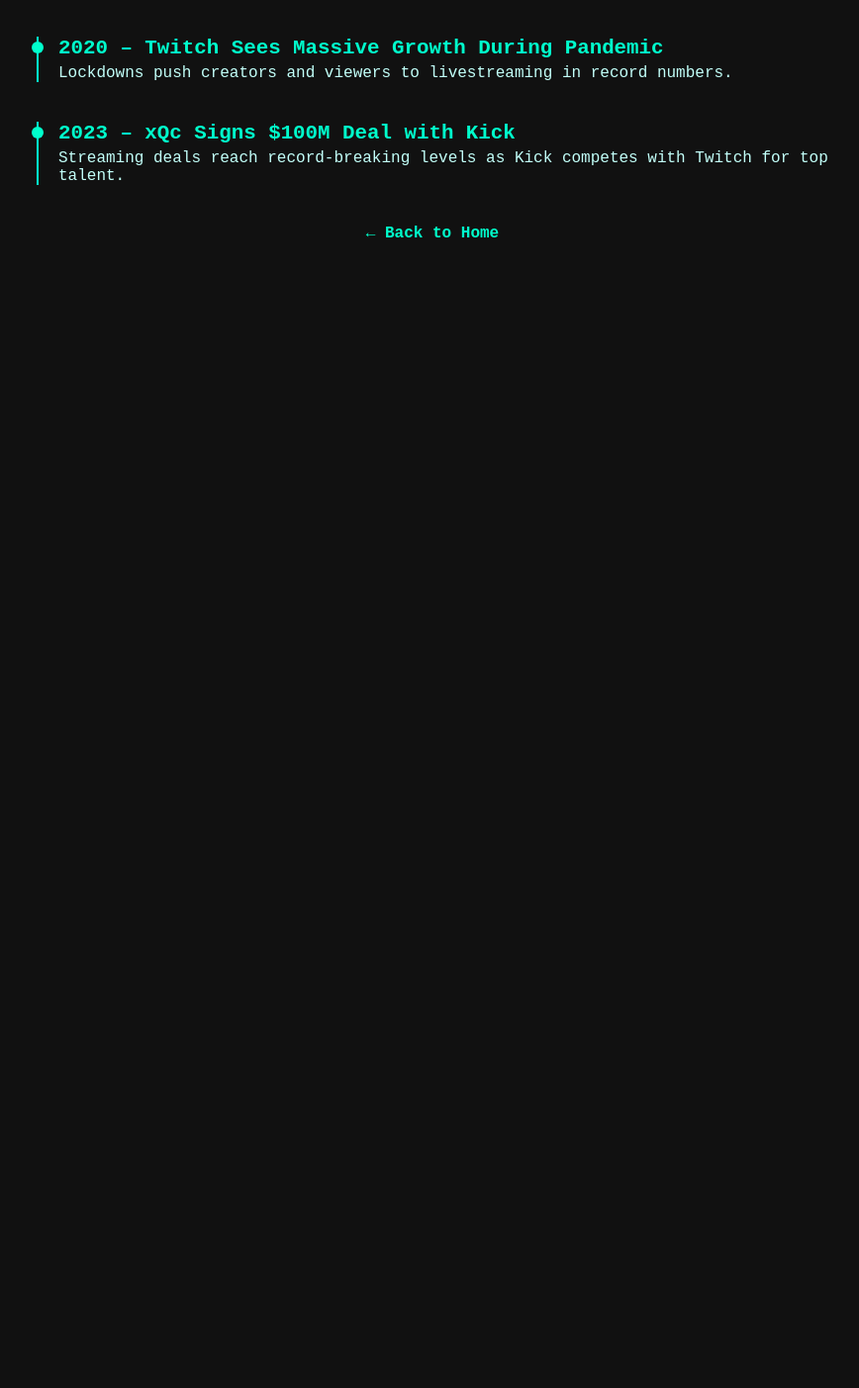
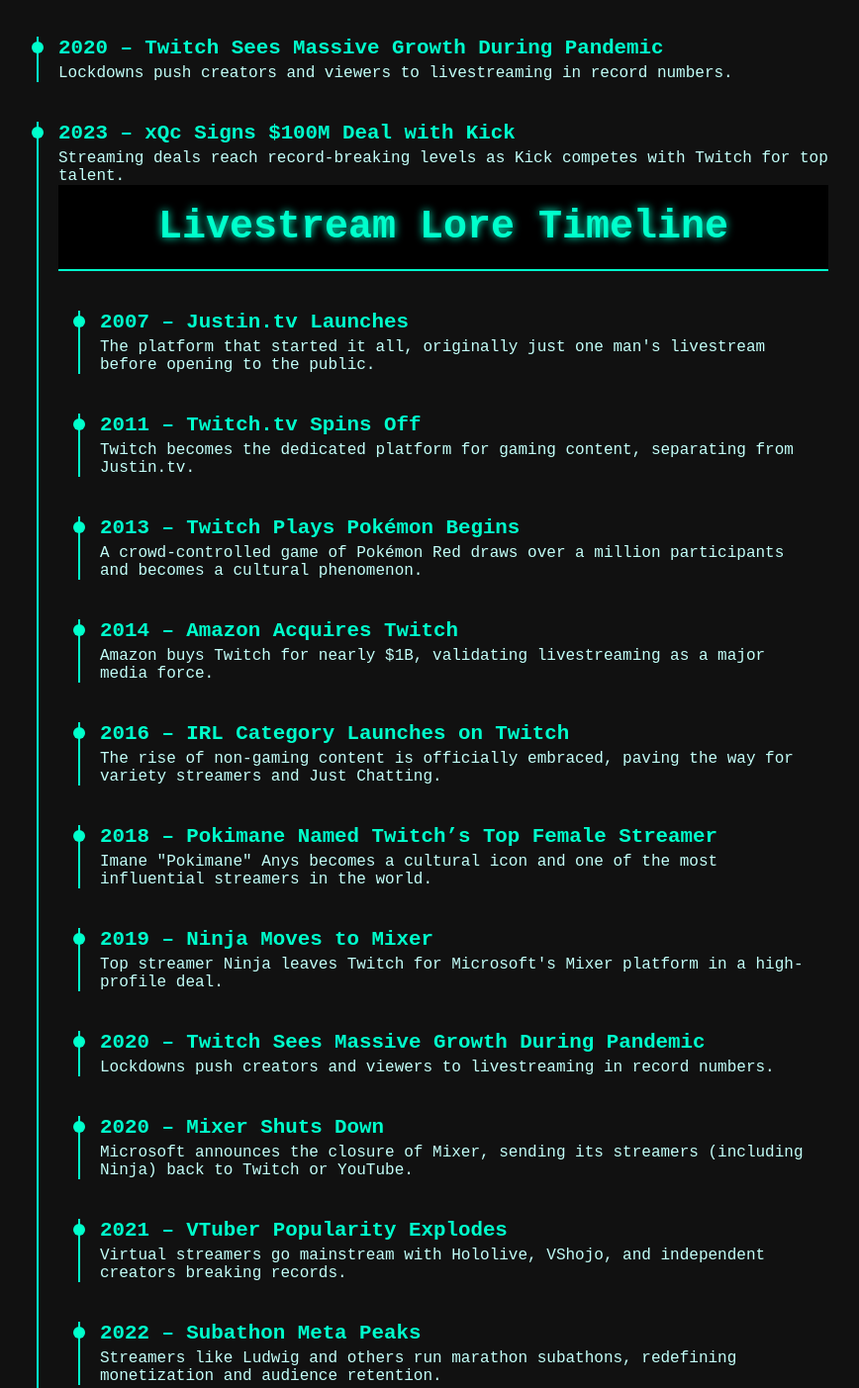
Before and after one commit to LivestreamLore/LivestreamLore, a plain HTML site: page timeline.html in a window 1280 px wide. Shown: the part 506-1909 px from the top of the page at 99% size, without its empty margins (203-1071 px from the left). Before the commit the page ends 800 px from the top, so only its background shows below. Drawn offline with Linux system fonts and the light colour scheme.

Commit message:
Add files via upload

```diff
--- a/timeline.html
+++ b/timeline.html
@@ -91,8 +91,134 @@
     <div class="event">
       <h3>2023 – xQc Signs $100M Deal with Kick</h3>
       <p>Streaming deals reach record-breaking levels as Kick competes with Twitch for top talent.</p>
+    <!DOCTYPE html>
+<html lang="en">
+<head>
+  <meta charset="UTF-8" />
+  <meta name="viewport" content="width=device-width, initial-scale=1.0" />
+  <title>Livestream Lore - Timeline</title>
+  <style>
+    body {
+      background-color: #111;
+      color: #00ffcc;
+      font-family: 'Courier New', Courier, monospace;
+      margin: 0;
+      padding: 0;
+    }
+    header {
+      background-color: #000;
+      padding: 20px;
+      text-align: center;
+      border-bottom: 2px solid #00ffcc;
+    }
+    h1 {
+      margin: 0;
+      font-size: 2.5rem;
+      color: #00ffcc;
+      text-shadow: 0 0 8px #00ffcc;
+    }
+    .timeline {
+      max-width: 800px;
+      margin: 40px auto;
+      padding: 0 20px;
+    }
+    .event {
+      margin-bottom: 40px;
+      border-left: 2px solid #00ffcc;
+      padding-left: 20px;
+      position: relative;
+    }
+    .event::before {
+      content: '';
+      position: absolute;
+      left: -7px;
+      top: 5px;
+      width: 12px;
+      height: 12px;
+      background-color: #00ffcc;
+      border-radius: 50%;
+    }
+    .event h3 {
+      margin: 0;
+      font-size: 1.3rem;
+    }
+    .event p {
+      margin: 5px 0 0 0;
+      color: #c2fff9;
+    }
+    a.back {
+      display: block;
+      text-align: center;
+      margin: 40px auto;
+      text-decoration: none;
+      color: #00ffcc;
+      font-weight: bold;
+    }
+  </style>
+</head>
+<body>
+  <header>
+    <h1>Livestream Lore Timeline</h1>
+  </header>
+  <div class="timeline">
+    <div class="event">
+      <h3>2007 – Justin.tv Launches</h3>
+      <p>The platform that started it all, originally just one man's livestream before opening to the public.</p>
+    </div>
+    <div class="event">
+      <h3>2011 – Twitch.tv Spins Off</h3>
+      <p>Twitch becomes the dedicated platform for gaming content, separating from Justin.tv.</p>
+    </div>
+    <div class="event">
+      <h3>2013 – Twitch Plays Pokémon Begins</h3>
+      <p>A crowd-controlled game of Pokémon Red draws over a million participants and becomes a cultural phenomenon.</p>
+    </div>
+    <div class="event">
+      <h3>2014 – Amazon Acquires Twitch</h3>
+      <p>Amazon buys Twitch for nearly $1B, validating livestreaming as a major media force.</p>
+    </div>
+    <div class="event">
+      <h3>2016 – IRL Category Launches on Twitch</h3>
+      <p>The rise of non-gaming content is officially embraced, paving the way for variety streamers and Just Chatting.</p>
+    </div>
+    <div class="event">
+      <h3>2018 – Pokimane Named Twitch’s Top Female Streamer</h3>
+      <p>Imane "Pokimane" Anys becomes a cultural icon and one of the most influential streamers in the world.</p>
+    </div>
+    <div class="event">
+      <h3>2019 – Ninja Moves to Mixer</h3>
+      <p>Top streamer Ninja leaves Twitch for Microsoft's Mixer platform in a high-profile deal.</p>
+    </div>
+    <div class="event">
+      <h3>2020 – Twitch Sees Massive Growth During Pandemic</h3>
+      <p>Lockdowns push creators and viewers to livestreaming in record numbers.</p>
+    </div>
+    <div class="event">
+      <h3>2020 – Mixer Shuts Down</h3>
+      <p>Microsoft announces the closure of Mixer, sending its streamers (including Ninja) back to Twitch or YouTube.</p>
+    </div>
+    <div class="event">
+      <h3>2021 – VTuber Popularity Explodes</h3>
+      <p>Virtual streamers go mainstream with Hololive, VShojo, and independent creators breaking records.</p>
+    </div>
+    <div class="event">
+      <h3>2022 – Subathon Meta Peaks</h3>
+      <p>Streamers like Ludwig and others run marathon subathons, redefining monetization and audience retention.</p>
+    </div>
+    <div class="event">
+      <h3>2023 – xQc Signs $100M Deal with Kick</h3>
+      <p>Streaming deals reach record-breaking levels as Kick competes with Twitch for top talent.</p>
+    </div>
+    <div class="event">
+      <h3>2024 – Twitch Introduces Partner Plus Program</h3>
+      <p>A controversial new revenue program adds stricter eligibility requirements and splits the creator community.</p>
     </div>
   </div>
   <a class="back" href="index.html">&larr; Back to Home</a>
 </body>
 </html>
+    </div>
+  </div>
+  <a class="back" href="index.html">&larr; Back to Home</a>
+</body>
+</html>
```
